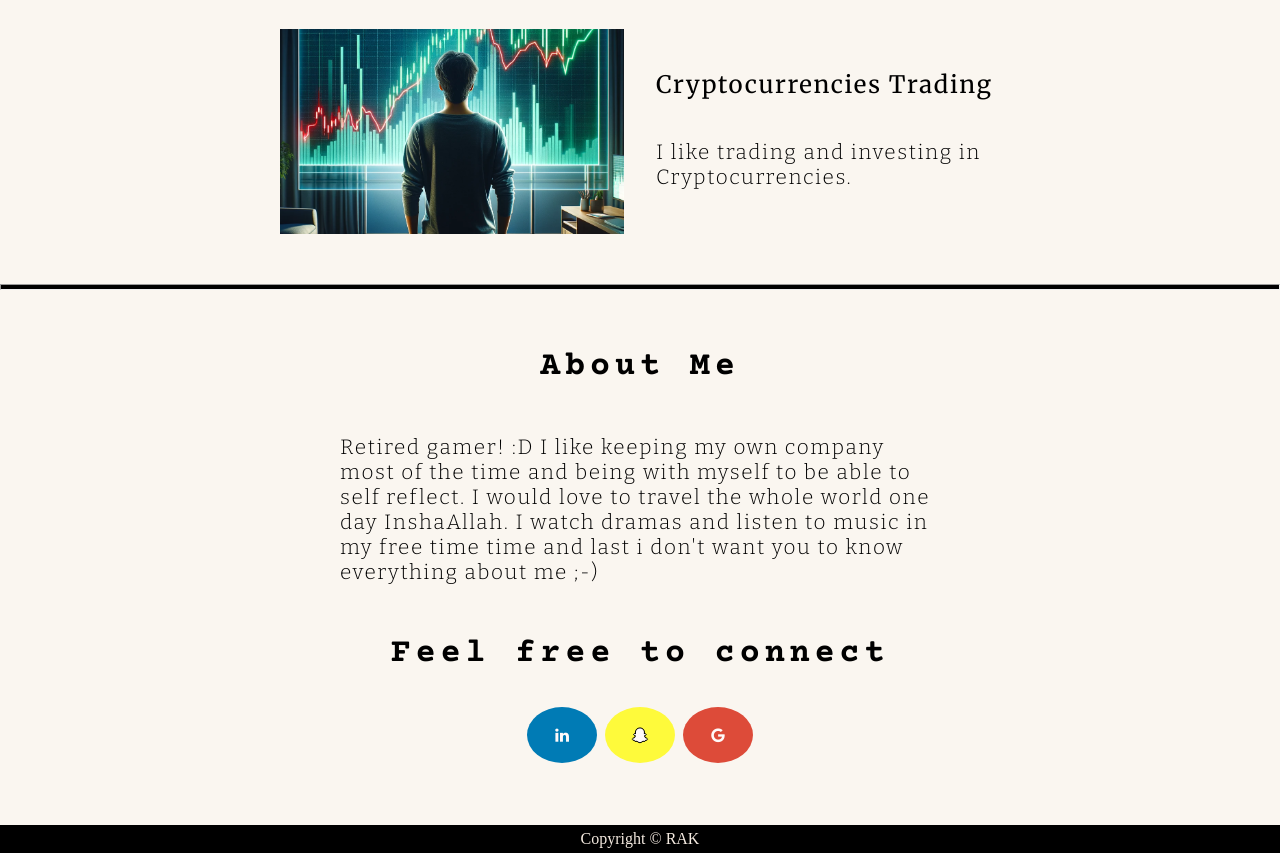
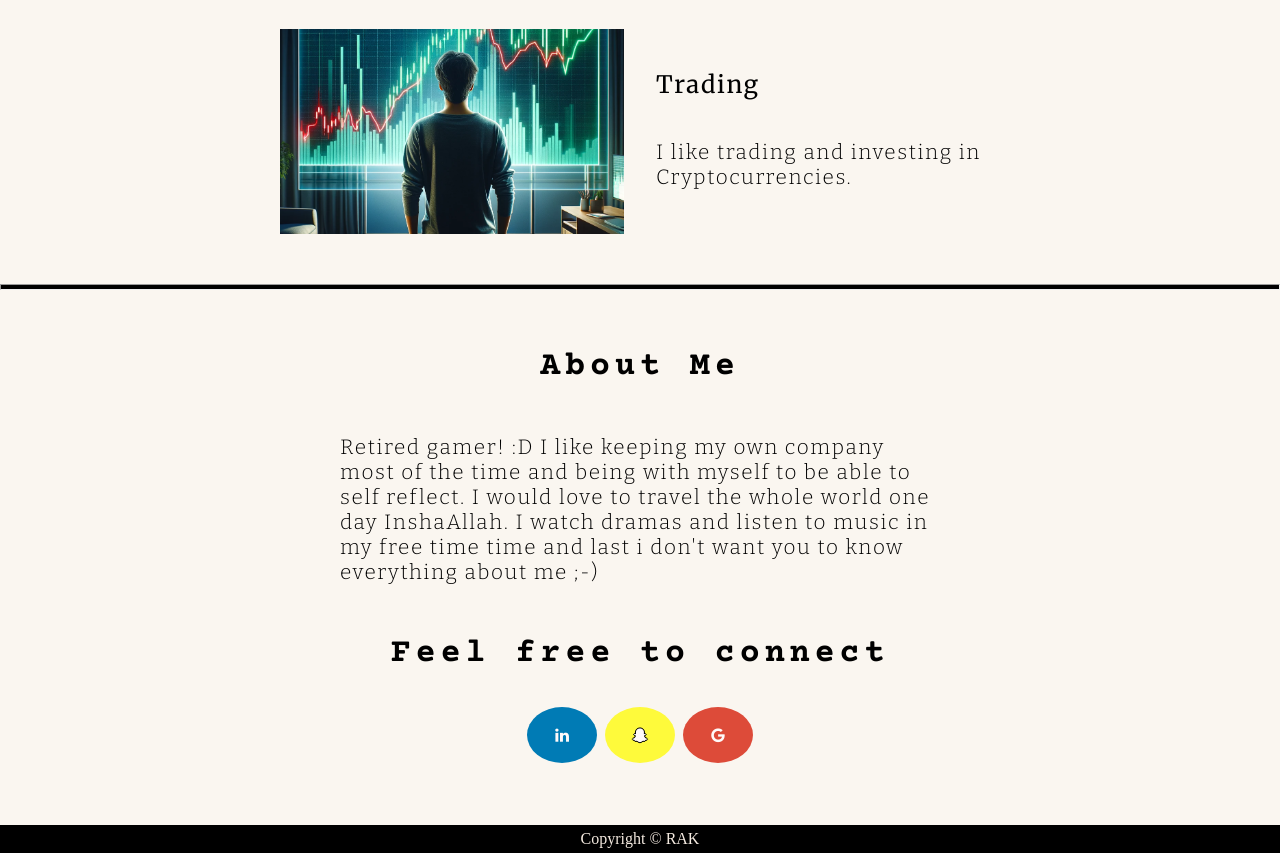
Before and after one commit to Rjprograms1999/Personal-website, a plain HTML site: page index.html in a window 1280 px wide. Shown: the part 2105-2958 px from the top of the page. Drawn offline with nearby package versions, Linux system fonts and the light colour scheme.

Commit message:
Add files via upload

```diff
--- a/index.html
+++ b/index.html
@@ -68,7 +68,7 @@
             <img src="./images/trading.png" />
           </div>
           <div>
-            <h5>Cryptocurrencies Trading</h5>
+            <h5>Trading</h5>
             <p>I like trading and investing in Cryptocurrencies.</p>
           </div>
         </div>
```
